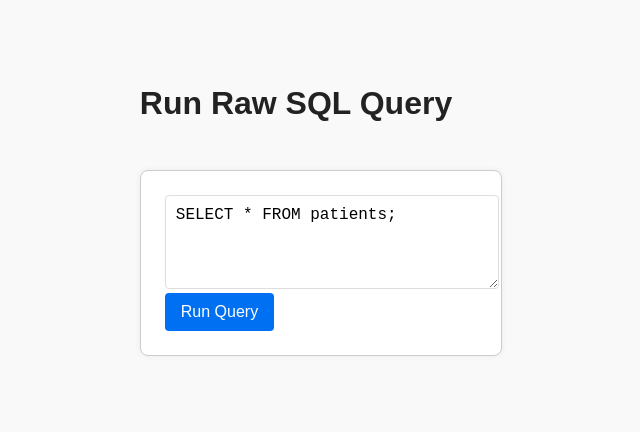
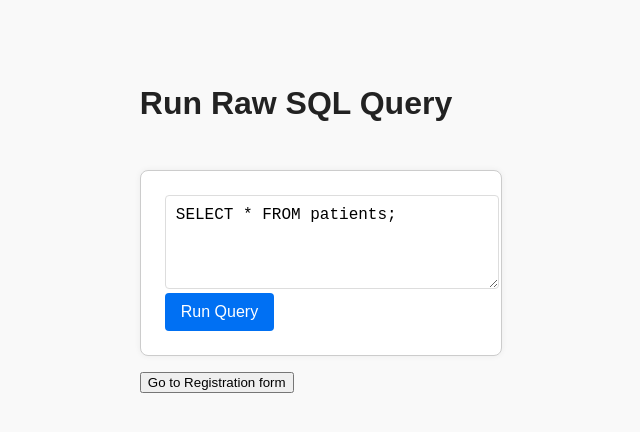
Before and after one commit to SohanKsheersagar/patient-registration-app, a Next.js app: page /query in a window 1280 px wide. Shown: the top 432 px of the page, without its empty margins (344-984 px from the left). Built offline with nearby package versions, Linux system fonts and the light colour scheme.

Commit message:
feat: Added a link back to Registration form from query route

```diff
--- a/app/query/page.js
+++ b/app/query/page.js
@@ -1,12 +1,15 @@
 'use client'
 import SQLQueryBox from '../../components/SQLQueryBox'
-
+import Link from 'next/link'
 export default function QueryPage() {
   return (
     <div className="page-center">
       <div>
         <h1>Run Raw SQL Query</h1>
         <SQLQueryBox />
+        <Link href="/">
+          <button style={{ marginTop: '1rem' }}> Go to Registration form </button>
+        </Link>
       </div>
     </div>
   )
```
